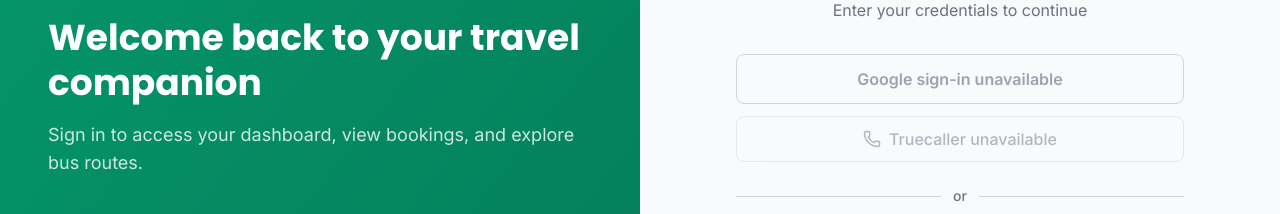
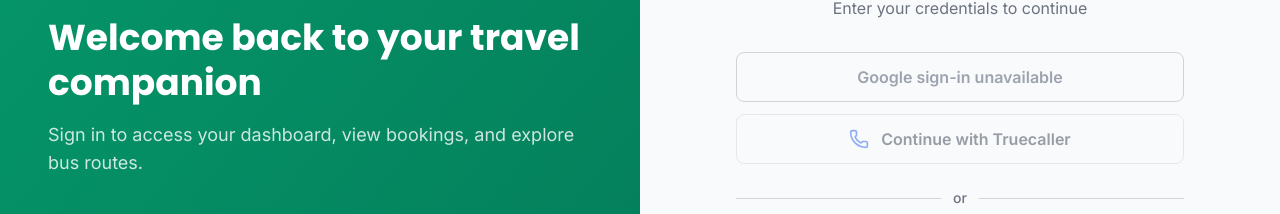
Before and after one commit to git-tarik/GUMLA-GADI, a React (Vite) app in the folder gumla-gadi-frontend/: page /login in a window 1280 px wide. Shown: the part 185-399 px from the top of the page. Built offline with nearby package versions, Linux system fonts and the light colour scheme; no server answers.

Commit message:
fix authentication

```diff
--- a/gumla-gadi-frontend/src/components/TruecallerAuthButton.jsx
+++ b/gumla-gadi-frontend/src/components/TruecallerAuthButton.jsx
@@ -1,28 +1,15 @@
-import React, { useEffect, useRef, useState } from 'react';
+import React, { useEffect, useState } from 'react';
 import { Phone } from 'lucide-react';
 import { useAuth } from '../context/AuthContext';
 import config from '../config';
 
-const TruecallerAuthButton = ({ onAuthenticated, onError, text = 'continue_with' }) => {
-    const buttonRef = useRef(null);
-    const [loadFailed, setLoadFailed] = useState(false);
+const TruecallerAuthButton = ({ onAuthenticated, onError }) => {
+    const [isLoading, setIsLoading] = useState(false);
+    const [sdkReady, setSdkReady] = useState(false);
     const { truecallerLogin } = useAuth();
 
     useEffect(() => {
-        if (!config.TRUECALLER_CLIENT_ID || loadFailed) {
-            console.warn('Truecaller config missing or load failed:', {
-                clientId: config.TRUECALLER_CLIENT_ID,
-                loadFailed
-            });
-            return;
-        }
-
-        console.log('Loading Truecaller SDK...');
-
-        // Check if Truecaller SDK is already loaded
-        if (window.Truecaller) {
-            console.log('Truecaller SDK already loaded');
-            initTruecaller();
+        if (!config.TRUECALLER_CLIENT_ID) {
             return;
         }
 
@@ -31,54 +18,41 @@ const TruecallerAuthButton = ({ onAuthenticated, onError, text = 'continue_with'
         script.src = 'https://sdk.truecaller.com/v1/truecaller.js';
         script.async = true;
         script.onload = () => {
-            console.log('Truecaller SDK loaded successfully');
-            initTruecaller();
+            if (window.Truecaller) {
+                try {
+                    window.Truecaller.init({
+                        appKey: config.TRUECALLER_CLIENT_ID,
+                    });
+                    setSdkReady(true);
+                    console.log('Truecaller SDK initialized successfully');
+                } catch (error) {
+                    console.error('Failed to initialize Truecaller:', error);
+                }
+            }
         };
         script.onerror = () => {
-            console.error('Failed to load Truecaller SDK from CDN');
-            setLoadFailed(true);
+            console.error('Failed to load Truecaller SDK');
         };
         document.body.appendChild(script);
 
         return () => {
             // Cleanup
         };
-    }, [loadFailed]);
+    }, []);
 
-    const initTruecaller = async () => {
-        if (!window.Truecaller || !buttonRef.current) {
-            console.warn('Truecaller SDK not available or button ref not set');
+    const handleTruecallerClick = async () => {
+        if (!sdkReady || !window.Truecaller) {
+            onError && onError('Truecaller SDK not ready');
             return;
         }
 
+        setIsLoading(true);
+
         try {
-            console.log('Initializing Truecaller with key:', config.TRUECALLER_CLIENT_ID);
-
-            window.Truecaller.init({
-                appKey: config.TRUECALLER_CLIENT_ID,
-            });
-
-            window.Truecaller.build({
-                buttonColor: '#0066FF',
-                buttonText: 'truecaller_default',
-                lang: 'en',
-                hideOption: false,
-            }).render(buttonRef.current);
-
-            console.log('Truecaller button rendered successfully');
-
-            // Listen for callback
-            window.Truecaller.onReceProfile(handleTruecallerResponse);
-        } catch (error) {
-            console.error('Failed to initialize Truecaller:', error);
-            setLoadFailed(true);
-        }
-    };
-
-    const handleTruecallerResponse = async (profile) => {
+            // Listen for callback before opening
+            window.Truecaller.onReceProfile(async (profile) => {
                 try {
                     if (profile.requestId && profile.status === 'success') {
-                // Get access token from Truecaller response
                         const accessToken = profile.accessToken || profile.token;
 
                         if (!accessToken) {
@@ -96,24 +70,36 @@ const TruecallerAuthButton = ({ onAuthenticated, onError, text = 'continue_with'
                 } catch (error) {
                     console.error('Truecaller Auth Error:', error);
                     onError && onError(error.message || 'Truecaller authentication failed');
+                } finally {
+                    setIsLoading(false);
+                }
+            });
+
+            // Open Truecaller verification
+            window.Truecaller.getProfile();
+        } catch (error) {
+            console.error('Failed to open Truecaller:', error);
+            onError && onError(error.message || 'Failed to open Truecaller');
+            setIsLoading(false);
         }
     };
 
-    if (loadFailed) {
+    if (!config.TRUECALLER_CLIENT_ID) {
+        return null;
+    }
+
     return (
         <button
             type="button"
-                disabled
-                className="w-full flex items-center justify-center gap-2 px-4 py-2.5 border border-gray-300 text-gray-500 font-medium rounded-lg hover:bg-gray-50 disabled:opacity-50 disabled:cursor-not-allowed transition-colors"
-                title="Truecaller SDK failed to load"
+            onClick={handleTruecallerClick}
+            disabled={!sdkReady || isLoading}
+            className="w-full flex items-center justify-center gap-3 px-4 py-3 border border-gray-300 text-gray-700 font-semibold rounded-lg hover:bg-gray-50 disabled:opacity-50 disabled:cursor-not-allowed transition-all hover:border-gray-400"
+            title={sdkReady ? 'Sign in with Truecaller' : 'Loading Truecaller...'}
         >
-                <Phone size={18} />
-                <span>Truecaller unavailable</span>
+            <Phone size={20} className="text-blue-600" />
+            <span>{isLoading ? 'Verifying...' : 'Continue with Truecaller'}</span>
         </button>
     );
-    }
-
-    return <div ref={buttonRef} id="truecaller-button" />;
 };
 
 export default TruecallerAuthButton;
```
Lines whose indentation alone changed are shown as unchanged.
